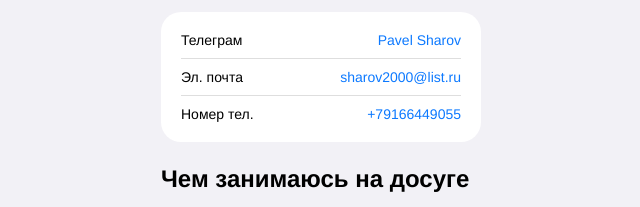
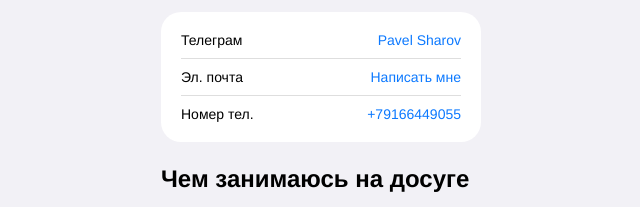
Before and after one commit to Cherepashka-stack/Cherepashka-stack.github.io, a plain HTML site: page index.html in a window 1280 px wide. Shown: the part 277-484 px from the top of the page, 319-959 px from the left. Drawn offline with Linux system fonts and the light colour scheme.

Commit message:
index.html

```diff
--- a/index.html
+++ b/index.html
@@ -32,7 +32,7 @@
 
           <li class="links__link">
             <p class="links__title">Эл. почта</p>
-            <a class="linsk__link" href="sharov2000@list.ru">sharov2000@list.ru</a>
+            <a class="linsk__link" href="mailto:sharov2000@list.ru?cc=">Написать мне</a>
           </li>
 
            <li class="links__link">
```
